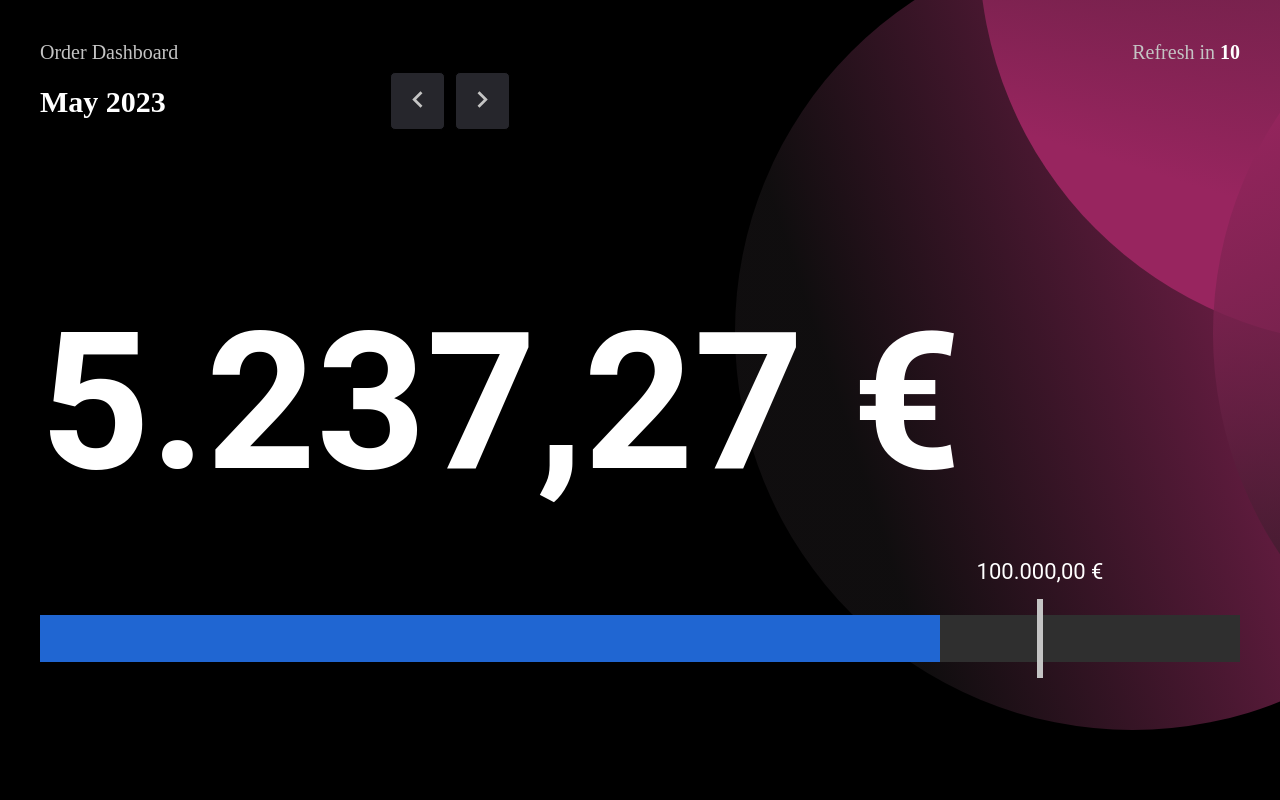
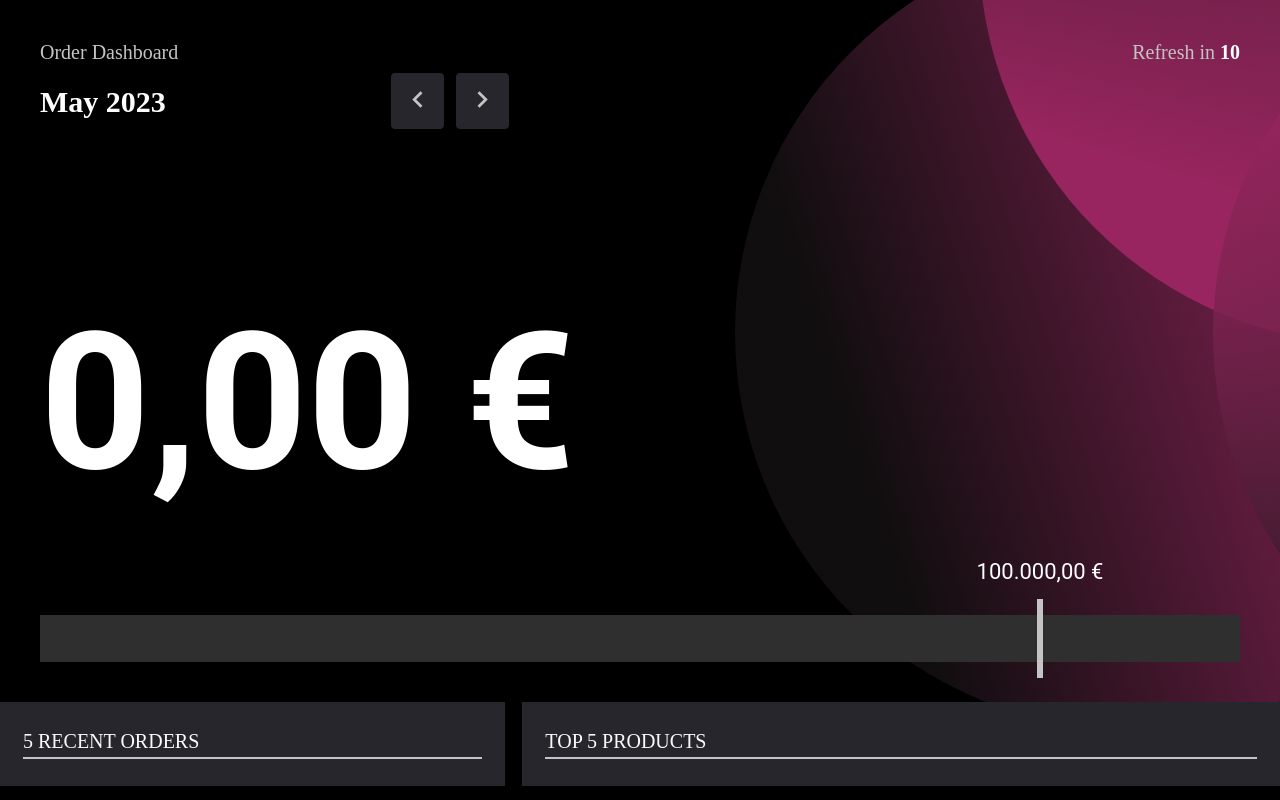
Before and after one commit to sVarlog/coding-challenge-frontend, a Next.js app: page / in a window 1280 px wide. Built offline with nearby package versions, Linux system fonts and the light colour scheme.

Commit message:
Added orders sum and calculate it, added base template for columns, added loader

```diff
--- /dev/null
+++ b/components/orders/OrdersListComponent.tsx
@@ -0,0 +1,33 @@
+import styles from "./ordersList.module.css";
+
+interface OrdersListProps {
+    type: "recent" | "top";
+    ordersCount: number;
+}
+
+const OrdersListComponent: React.FC<OrdersListProps> = ({
+    type,
+    ordersCount,
+}) => {
+    const getColumnTitle = () => {
+        if (type === "recent") {
+            return `${ordersCount} recent orders`;
+        } else if (type === "top") {
+            return `Top ${ordersCount} products`;
+        }
+
+        return "";
+    };
+
+    return (
+        <div
+            className={`${styles.column} ${
+                type === "recent" ? styles.left : styles.right
+            }`}
+        >
+            <h2 className={styles.title}>{getColumnTitle()}</h2>
+        </div>
+    );
+};
+
+export default OrdersListComponent;
--- /dev/null
+++ b/components/orders/ordersList.module.css
@@ -0,0 +1,25 @@
+.column {
+    background: #26262c;
+    padding: 27px 23px;
+}
+
+.column.left {
+    width: 40%;
+}
+
+.column.right {
+    width: 60%;
+}
+
+.column .title {
+    font-family: "Source Serif Pro";
+    font-style: normal;
+    font-weight: 400;
+    font-size: 20px;
+    line-height: 25px;
+    text-transform: uppercase;
+    color: #fafafa;
+    width: 100%;
+    border-bottom: 2px solid #c4c4c4;
+    padding-bottom: 3px;
+}
--- a/components/target/TargetComponent.tsx
+++ b/components/target/TargetComponent.tsx
@@ -1,5 +1,6 @@
-import { useCallback, useEffect, useRef, useState } from "react";
+import { useEffect, useRef, useState } from "react";
 import styles from "./target.module.css";
+import { getFormattedString } from "utils/formatting";
 
 interface TargetComponentProps {
     target: number;
@@ -33,13 +34,6 @@ const TargetComponent: React.FC<TargetComponentProps> = ({
         return { width: `${(result / target) * 100}%`, opacity: 100 };
     };
 
-    const getFormattedString = (num: number) => {
-        return new Intl.NumberFormat("de-DE", {
-            style: "currency",
-            currency: "EUR",
-        }).format(num);
-    };
-
     useEffect(() => {
         if (targetWrapRef?.current) {
             setWidthPercent(
--- a/pages/index.module.css
+++ b/pages/index.module.css
@@ -136,3 +136,18 @@
     color: #ffffff;
     margin-bottom: 100px;
 }
+
+.wrapper .loadingWrap {
+    width: 100%;
+    display: flex;
+    justify-content: center;
+}
+
+.wrapper .columns {
+    position: relative;
+    display: flex;
+    justify-content: space-between;
+    width: 100%;
+    gap: 17px;
+    z-index: 3;
+}
--- a/pages/index.tsx
+++ b/pages/index.tsx
@@ -1,39 +1,30 @@
 import TargetComponent from "@/components/target/TargetComponent";
 import styles from "./index.module.css";
 import { values, targets } from "./temp";
-import { useState } from "react";
+import { useEffect, useState } from "react";
+import { getFormattedString, getNumberFromString } from "utils/formatting";
+import OrdersListComponent from "@/components/orders/OrdersListComponent";
+
+const ordersCount = 5;
 
 const Home = () => {
     const [currentDate, setCurrentDate] = useState(new Date());
     const [isLoading, setLoading] = useState(true);
+    const [ordersSum, setOrdersSum] = useState(0);
+    const [filteredOrders, setFilteredOrders] = useState<Order[]>([]);
 
     const getMonthName = (date: Date) => {
         return date.toLocaleDateString("en-US", { month: "long" });
     };
 
-    const getNumber = (str: string | undefined) => {
-        console.log(str);
-        console.log(currentDate);
-        console.log(targets);
-
-        if (!str) return 0;
-
-        return Number(
-            str
-                .replace(/[^\d,.-]/g, "")
-                .replace(/\./g, "")
-                .replace(",", ".")
-        );
-    };
-
-    const monthTarget = getNumber(
+    const monthTarget = getNumberFromString(
         targets.find((el) => el.includes(getMonthName(currentDate)))?.[1]
     );
 
     const maxTarget = Math.max(
         ...JSON.parse(JSON.stringify(targets))
             .splice(1)
-            .map((el: string[]) => getNumber(el[1]))
+            .map((el: string[]) => getNumberFromString(el[1]))
     );
 
     console.log(monthTarget);
@@ -56,9 +47,58 @@ const Home = () => {
         }
     };
 
+    console.log(filteredOrders);
+
+    type Order = [string, string, string, string];
+
+    useEffect(() => {
+        const dateFilter = currentDate
+            .toLocaleString("default", {
+                month: "2-digit",
+                year: "numeric",
+            })
+            .split(".")
+            .reverse()
+            .join("/");
+
+        const [header, volume, ...data] = values;
+        const dateIndex = header.indexOf("Order date");
+        const volumeIndex = header.indexOf("Order volume");
+
+        if (dateIndex === -1 || volumeIndex === -1) {
+            console.error(
+                "Could not find 'Order date' or 'Order volume' in header row"
+            );
+            return;
+        }
+
+        const currentProducts = data.filter((order) => {
+            const orderDate = new Date(
+                order[dateIndex].split(".").reverse().join("/")
+            );
+            const orderDateFilter = orderDate
+                .toLocaleString("default", {
+                    month: "2-digit",
+                    year: "numeric",
+                })
+                .split(".")
+                .reverse()
+                .join("/");
+            return orderDateFilter === dateFilter;
+        });
+
+        const orderVolume = currentProducts
+            .map((row) => row[volumeIndex])
+            .reduce((acc, curr) => acc + getNumberFromString(curr), 0);
+
+        setOrdersSum(orderVolume || 0);
+
+        setFilteredOrders(currentProducts as Order[]);
+    }, [currentDate]);
+
     setTimeout(() => {
         setLoading(false);
-    }, 100);
+    }, 250);
 
     return (
         <div className={styles.wrapper}>
@@ -81,7 +121,7 @@ const Home = () => {
 
                             <div className={styles.switcherBtns}>
                                 <button
-                                    onClick={() => changeCurrentMonth("prev")}
+                                    onClick={() => changeCurrentMonth("next")}
                                 >
                                     {/* prettier-ignore */}
                                     <svg width="33" height="33" viewBox="0 0 33 33" fill="none" xmlns="http://www.w3.org/2000/svg">
@@ -97,7 +137,7 @@ const Home = () => {
                                 </button>
 
                                 <button
-                                    onClick={() => changeCurrentMonth("next")}
+                                    onClick={() => changeCurrentMonth("prev")}
                                 >
                                     {/* prettier-ignore */}
                                     <svg width="33" height="33" viewBox="0 0 33 33" fill="none" xmlns="http://www.w3.org/2000/svg">
@@ -123,19 +163,35 @@ const Home = () => {
                 </div>
 
                 {isLoading ? (
-                    <p>Loading</p>
+                    <div className={styles.loadingWrap}>
+                        <img src="/WhiteLoader.svg" />
+                    </div>
                 ) : (
                     <>
-                        <h1>5.237,27 €</h1>
+                        <h1>{getFormattedString(ordersSum)}</h1>
 
                         <TargetComponent
                             target={monthTarget}
                             maxTarget={maxTarget}
-                            result={90000}
+                            result={ordersSum}
                         />
                     </>
                 )}
             </div>
+
+            {!isLoading && (
+                <div className={styles.columns}>
+                    <OrdersListComponent
+                        type={"recent"}
+                        ordersCount={ordersCount}
+                    />
+
+                    <OrdersListComponent
+                        type={"top"}
+                        ordersCount={ordersCount}
+                    />
+                </div>
+            )}
         </div>
     );
 };
--- /dev/null
+++ b/utils/formatting.ts
@@ -0,0 +1,19 @@
+const getFormattedString = (num: number) => {
+    return new Intl.NumberFormat("de-DE", {
+        style: "currency",
+        currency: "EUR",
+    }).format(num);
+};
+
+const getNumberFromString = (str: string | undefined) => {
+    if (!str) return 0;
+
+    return Number(
+        str
+            .replace(/[^\d,.-]/g, "")
+            .replace(/\./g, "")
+            .replace(",", ".")
+    );
+};
+
+export { getFormattedString, getNumberFromString };
```
Also changed, not shown: public/WhiteLoader.svg (added).
